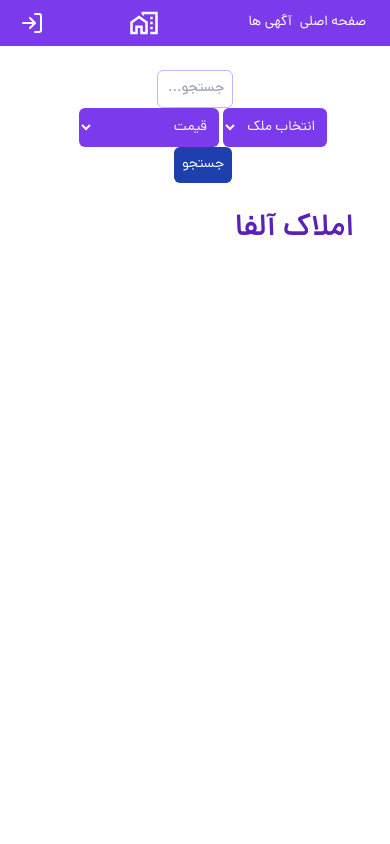
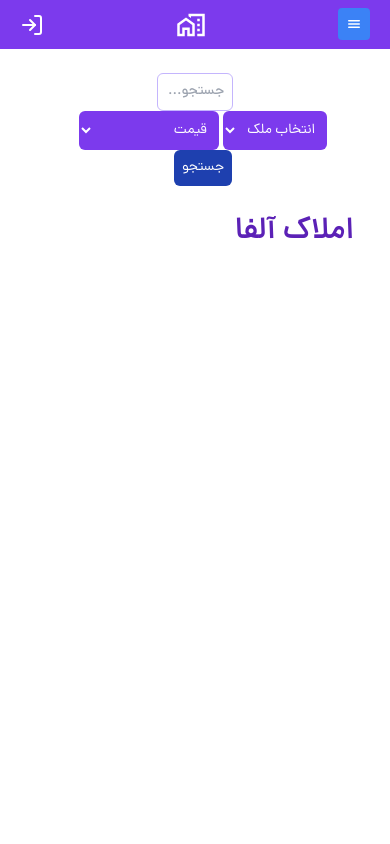
Before and after one commit to hasanashrafi/realstate-next, a Next.js app: page / in a window 390 px wide. Shown: the top 844 px of the page. Built offline with nearby package versions, Linux system fonts and the light colour scheme; no server answers.

Commit message:
edit styles

```diff
--- a/src/components/layout/Header.js
+++ b/src/components/layout/Header.js
@@ -1,25 +1,54 @@
 "use client"
 
-import React from 'react'
-import { LuLogIn } from "react-icons/lu";import { MdOutlineHomeWork } from "react-icons/md"; import Link from 'next/link';
+import React, { useState } from 'react'
+import { LuLogIn } from "react-icons/lu"; import { MdOutlineHomeWork } from "react-icons/md"; import Link from 'next/link';
 import { useSession } from 'next-auth/react';
 import { LuLayoutDashboard } from "react-icons/lu";
+import { IoMenu } from "react-icons/io5";
 
 
 function Header() {
+    const [isOpen, setIsOpen] = useState(false);
     const { data } = useSession()
     console.log(data)
+
+
+    const toggleDropdown = () => {
+        setIsOpen(!isOpen);
+    }
+
 return (
     <header className='flex justify-between font-Dana items-center px-5 p-2 mx-auto w-full bg-violet-600'>
-            <div className='flex  items-center text-white'>
-                <ul className='flex  justify-start text-sm'>
+        <div className='flex items-center text-white'>
+            <div className='relative sm:hidden'>
+                <button
+                    onClick={toggleDropdown}
+                    className=' p-2 bg-blue-500 rounded '
+                >
+                    <IoMenu />
+                </button>
+                {isOpen && (
+                    <ul className=' w-24 p-1 absolute  bg-gray-500 text-sm mt-2 rounded shadow-lg'>
                         <li className='p-1'>
                             <Link href="/">صفحه اصلی</Link>
                         </li>
                         <li className='p-1'>
-                        <Link href="/buy-residential">آگهی ها </Link>
+                            <Link href="/buy-residential">آگهی ها</Link>
                         </li>
                     </ul>
+                )}
+            </div>
+
+            <div>
+            <ul className='hidden sm:flex p-1 text-sm '>
+                        <li className='p-1'>
+                            <Link href="/">صفحه اصلی</Link>
+                        </li>
+                        <li className='p-1'>
+                            <Link href="/buy-residential">آگهی ها</Link>
+                        </li>
+                    </ul>
+                    </div>
         </div>
 
         <MdOutlineHomeWork className='text-3xl text-white font-bold' />
```
Lines whose indentation alone changed are shown as unchanged.
